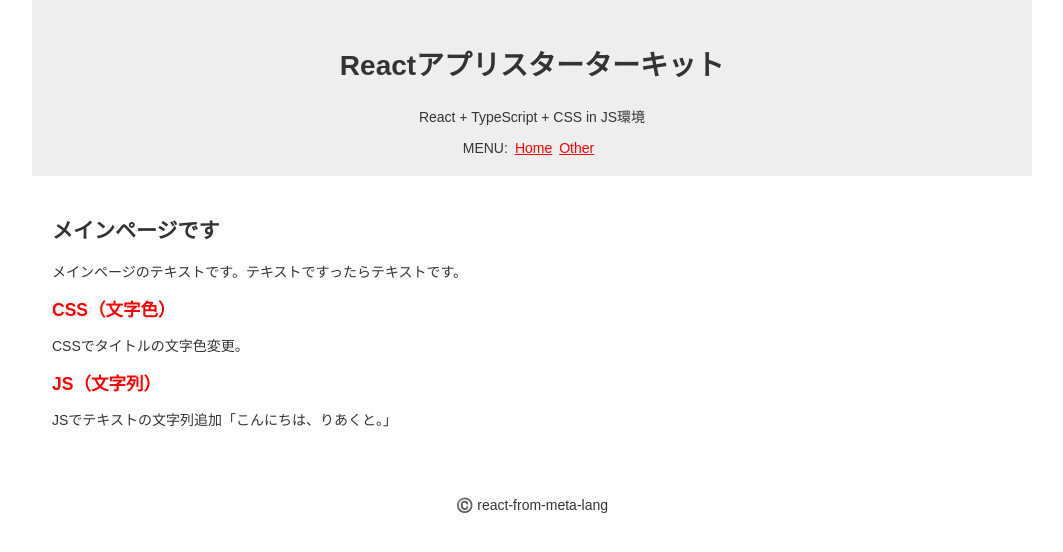
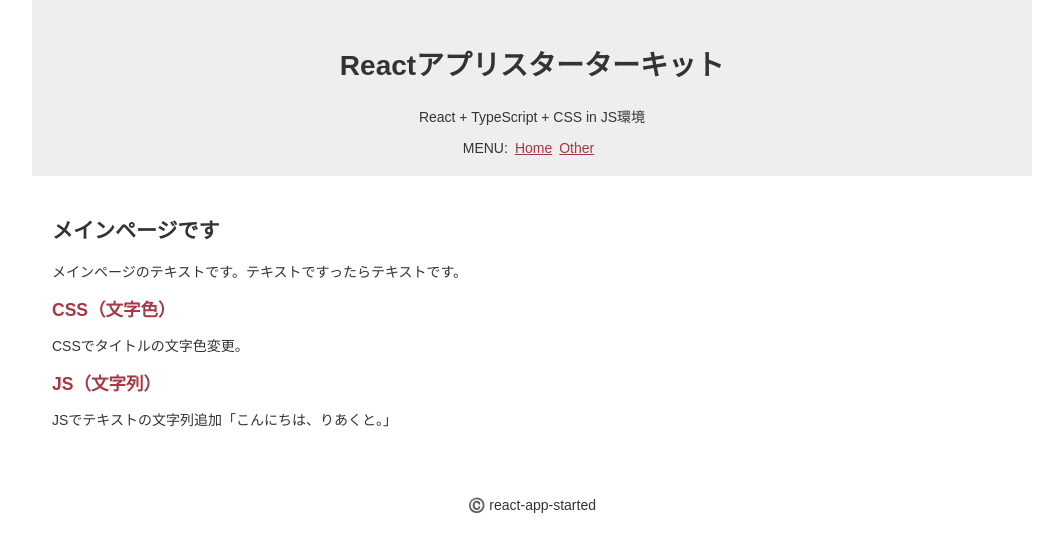
Before and after one commit to ryo-i/react-app-started, a React (Create React App) app: page / in a window 1280 px wide. Shown: the top 552 px of the page, without its empty margins (108-1171 px from the left). Built offline with nearby package versions, Linux system fonts and the light colour scheme.

Commit message:
ベースカラー変更 他

```diff
--- a/public/index.html
+++ b/public/index.html
@@ -2,10 +2,10 @@
 <html lang="ja">
   <head>
     <meta charset="utf-8" />
-    <link rel="icon" href="%PUBLIC_URL%/favicon.ico" />
+    <!--link rel="icon" href="%PUBLIC_URL%/favicon.ico" /-->
     <meta name="viewport" content="width=device-width, initial-scale=1" />
     <meta name="theme-color" content="#000000" />
-    <link rel="apple-touch-icon" href="%PUBLIC_URL%/logo192.png" />
+    <!--link rel="apple-touch-icon" href="%PUBLIC_URL%/logo192.png" /-->
     <!--
       manifest.json provides metadata used when your web app is installed on a
       user's mobile device or desktop. See https://developers.google.com/web/fundamentals/web-app-manifest/
--- a/src/data/data.json
+++ b/src/data/data.json
@@ -23,7 +23,7 @@
             }
         ],
         "footer": {
-            "text":"©️ react-from-meta-lang"
+            "text":"©️ react-app-started"
         }
     }
 }
--- a/src/style/variables.json
+++ b/src/style/variables.json
@@ -1,6 +1,6 @@
 {
     "variable": {
-        "baseColor": "#ff0000",
+        "baseColor": "#A63744",
         "textColor": "#333",
         "textColor_w": "#fff",
         "bgColor_g": "#eee",
```
Also changed, not shown: 1 other file (tests, documents, lock files or other folders).
